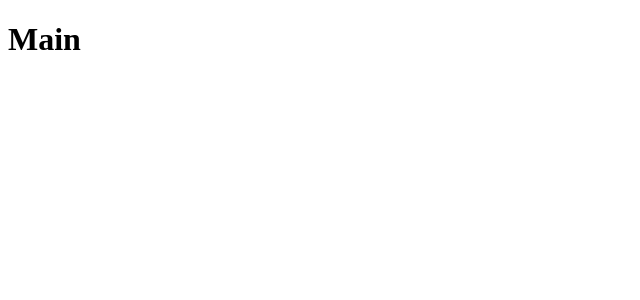
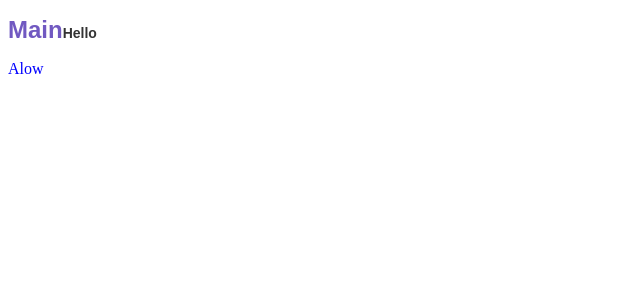
Before and after one commit to m-pereira/first_app_with_react, a React (Create React App) app: page / in a window 1280 px wide. Shown: the top 300 px of the page, without its empty margins (0-640 px from the left). Built offline with nearby package versions, Linux system fonts and the light colour scheme.

Commit message:
Add styles for Main component

```diff
--- a/src/pages/Main/index.js
+++ b/src/pages/Main/index.js
@@ -1,7 +1,16 @@
 import React from "react";
+import { Title, Paragraph } from "./styles";
 
 function Main() {
-  return <h1>Main</h1>;
+  return (
+    <>
+      <Title>
+        Main
+        <small>Hello</small>
+      </Title>
+      <Paragraph>Alow</Paragraph>
+    </>
+  );
 }
 
 export default Main;
--- /dev/null
+++ b/src/pages/Main/styles.js
@@ -0,0 +1,18 @@
+import styled from "styled-components";
+
+// com o styled components podemos escrever o css todo como js, fazer os encadeamentos, etc...
+
+export const Title = styled.h1`
+  font-size: 24px;
+  color: ${(props) => (props.error ? "red" : "#7159c1")};
+  font-family: Arial, Helvetica, sans-serif;
+
+  small {
+    font-size: 14px;
+    color: #333;
+  }
+`;
+
+export const Paragraph = styled.p`
+  color: blue;
+`;
```
